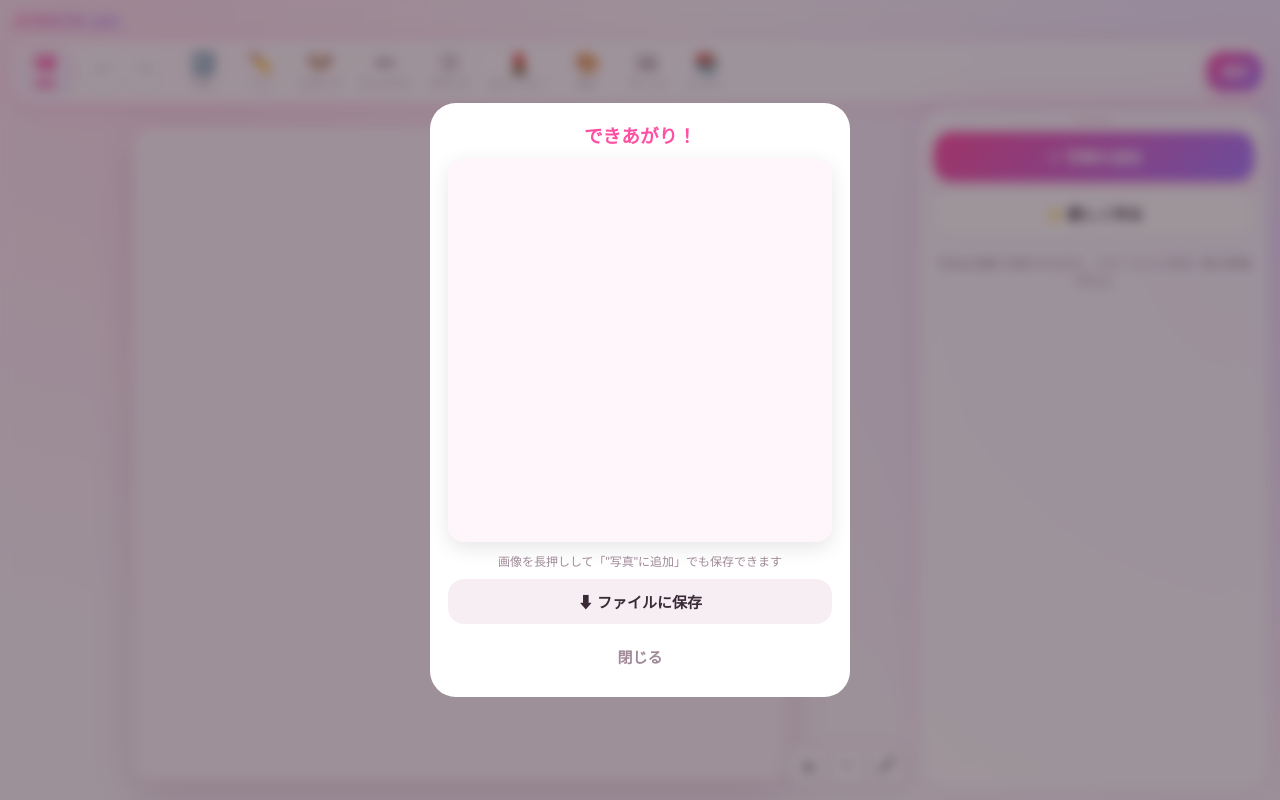
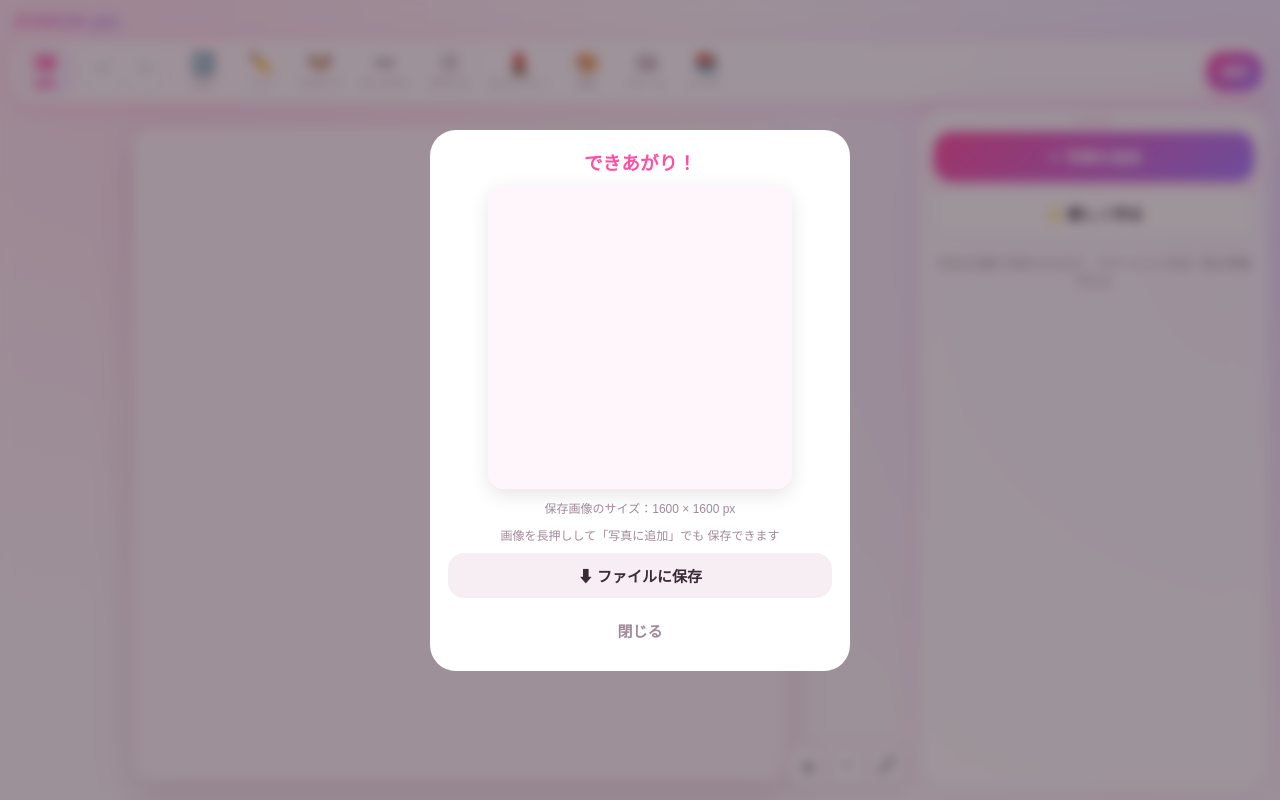
Before and after one commit to kimura-jane/jomon-pix, a React (Vite) app: page / in a window 1280 px wide. Both pictures are taken after a click on the button "保存". Built offline with nearby package versions, Linux system fonts and the light colour scheme; a web font is replaced by a local one.

Commit message:
Update SaveModal.tsx

```diff
--- a/src/components/SaveModal.tsx
+++ b/src/components/SaveModal.tsx
@@ -1,18 +1,36 @@
+
 import { useEffect, useMemo, useState } from 'react';
 
-type Props = { blob: Blob; onClose: () => void };
+type Props = {
+  blob: Blob;
+  onClose: () => void;
+};
+
+type ImageSize = {
+  width: number;
+  height: number;
+};
 
 export function SaveModal({ blob, onClose }: Props) {
   const [url, setUrl] = useState<string>();
+  const [imageSize, setImageSize] = useState<ImageSize | null>(null);
 
   useEffect(() => {
     const u = URL.createObjectURL(blob);
+
     setUrl(u);
+    setImageSize(null);
+
     return () => URL.revokeObjectURL(u);
   }, [blob]);
 
   const file = useMemo(
-    () => new File([blob], `jomon-pix-${Date.now()}.png`, { type: 'image/png' }),
+    () =>
+      new File(
+        [blob],
+        `jomon-pix-${Date.now()}.png`,
+        { type: 'image/png' },
+      ),
     [blob],
   );
 
@@ -23,40 +41,117 @@ export function SaveModal({ blob, onClose }: Props) {
 
   const share = async () => {
     try {
-      // iPhone は画像と文字を一緒に送ると失敗しやすいので、画像だけ
-      await navigator.share({ files: [file] });
+      await navigator.share({
+        files: [file],
+      });
     } catch (e) {
       if ((e as Error).name !== 'AbortError') {
-        alert('共有できませんでした。画像を長押しして保存してください。');
+        alert(
+          '共有できませんでした。画像を長押しして保存してください。',
+        );
       }
     }
   };
 
   const download = () => {
     if (!url) return;
+
     const a = document.createElement('a');
     a.href = url;
     a.download = file.name;
+
     document.body.appendChild(a);
     a.click();
     a.remove();
   };
 
   return (
-    <div className="modal-bg" onClick={onClose}>
-      <div className="modal" onClick={(e) => e.stopPropagation()}>
+    <div
+      className="modal-bg"
+      onClick={onClose}
+      style={{
+        overflowY: 'auto',
+      }}
+    >
+      <div
+        className="modal"
+        onClick={(e) => e.stopPropagation()}
+        style={{
+          maxHeight: 'calc(100dvh - 32px)',
+          minHeight: 0,
+          overflowY: 'auto',
+          WebkitOverflowScrolling: 'touch',
+          overscrollBehavior: 'contain',
+          boxSizing: 'border-box',
+          paddingBottom:
+            'max(18px, env(safe-area-inset-bottom))',
+        }}
+      >
         <h3>できあがり！</h3>
-        {url && <img className="preview" src={url} alt="完成画像" />}
-        <p className="hint">画像を長押しして「"写真"に追加」でも保存できます</p>
+
+        {url && (
+          <img
+            className="preview"
+            src={url}
+            alt="完成画像"
+            onLoad={(event) => {
+              const img = event.currentTarget;
+
+              setImageSize({
+                width: img.naturalWidth,
+                height: img.naturalHeight,
+              });
+            }}
+            style={{
+              width: 'auto',
+              height: 'auto',
+              maxWidth: '100%',
+              maxHeight: 'min(38dvh, 380px)',
+              objectFit: 'contain',
+              alignSelf: 'center',
+              flexShrink: 0,
+            }}
+          />
+        )}
+
+        {imageSize && (
+          <p className="hint">
+            保存画像のサイズ：
+            {imageSize.width} × {imageSize.height} px
+          </p>
+        )}
+
+        <p className="hint">
+          画像を長押しして「写真に追加」でも
+          保存できます
+        </p>
+
         {canShare && (
-          <button className="btn primary big" onClick={share}>
+          <button
+            type="button"
+            className="btn primary big"
+            onClick={share}
+            style={{ flexShrink: 0 }}
+          >
             📷 写真に保存・共有
           </button>
         )}
-        <button className="btn big" onClick={download}>
+
+        <button
+          type="button"
+          className="btn big"
+          onClick={download}
+          style={{ flexShrink: 0 }}
+        >
           ⬇ ファイルに保存
         </button>
-        <button className="btn big ghost" onClick={onClose}>
+
+        <button
+          type="button"
+          className="btn big ghost"
+          onClick={onClose}
+          style={{ flexShrink: 0 }}
+        >
           閉じる
         </button>
       </div>
```
